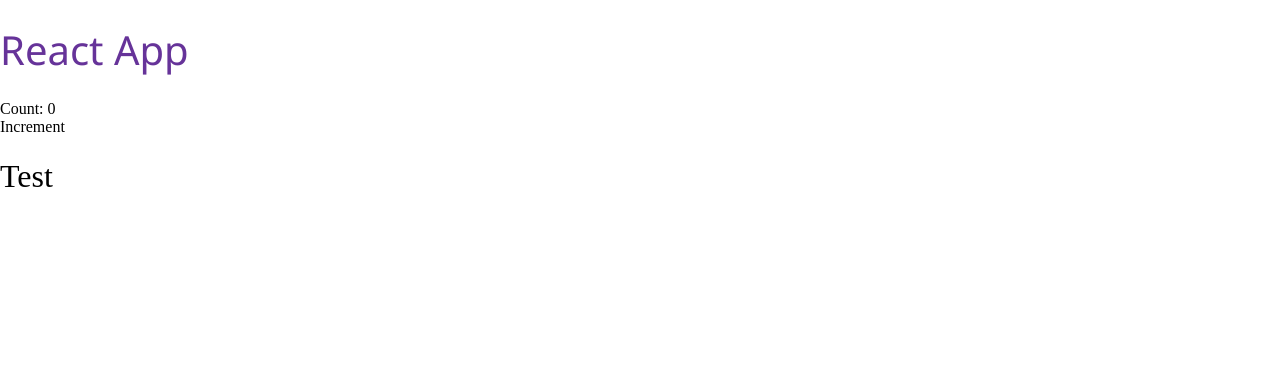
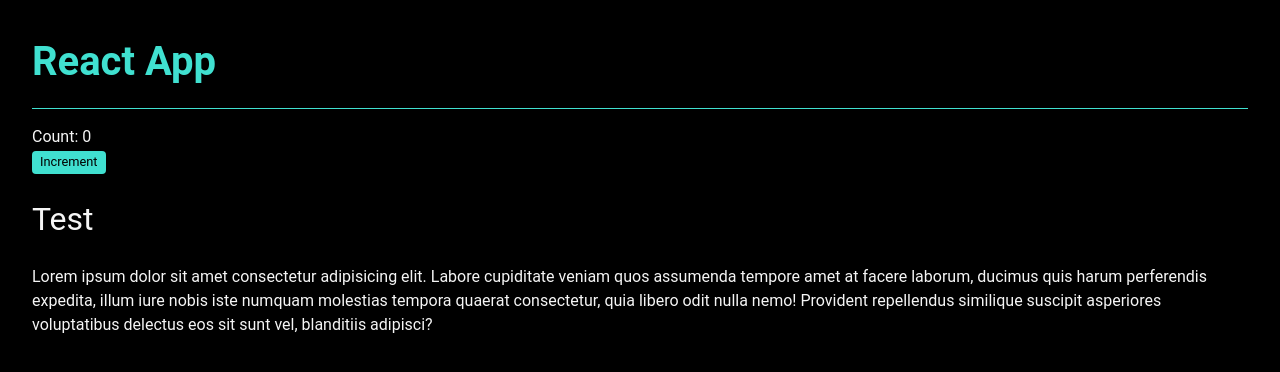
Before and after one commit to rogerio-romao/js-react-frontend-starter, a React (Vite) app: page / in a window 1280 px wide. Shown: the top 372 px of the page. Built offline with nearby package versions, Linux system fonts and the light colour scheme.

Commit message:
feat(styles): Add basic styles

```diff
--- a/src/css/app.module.css
+++ b/src/css/app.module.css
@@ -1,5 +1,25 @@
+.app {
+    padding: 2rem;
+}
+
 h1.mainpage_title {
-    color: rebeccapurple;
-    font-family: Segoe UI, Tahoma, Geneva, Verdana, sans-serif;
+    color: turquoise;
+    font-weight: 600;
     font-size: 2.5rem;
+    margin: 0;
 }
+
+.increment_btn {
+    background-color: turquoise;
+    color: black;
+    font-size: 0.8rem;
+    padding: 0.25rem 0.5rem;
+    border-radius: 0.25rem;
+    border: none;
+    cursor: pointer;
+}
+
+.separator {
+    margin: 1rem 0;
+    border-block-end: 1px solid turquoise;
+}
--- a/src/css/global.css
+++ b/src/css/global.css
@@ -1,3 +1,17 @@
 /* Reset and Normalize CSS */
 @import './vendor/reset.css';
 @import './vendor/normalize.css';
+@import url('https://fonts.googleapis.com/css2?family=Lato&family=Roboto+Condensed:wght@100;200;300;400;500;600;700;800;900&display=swap');
+
+html,
+body {
+    block-size: 100%;
+    inline-size: 100%;
+    font-family: Roboto, sans-serif;
+    font-size: 1rem;
+    line-height: 1.5;
+    color: whitesmoke;
+    -webkit-font-smoothing: antialiased;
+    -moz-osx-font-smoothing: grayscale;
+    background-color: black;
+}
--- a/src/main.jsx
+++ b/src/main.jsx
@@ -1,6 +1,6 @@
 // packages
 import React from 'react';
-import ReactDOM from 'react-dom';
+import { createRoot } from 'react-dom/client';
 
 // components
 import App from '@/pages/App.jsx';
@@ -8,7 +8,7 @@ import App from '@/pages/App.jsx';
 // styles
 import '@/css/global.css';
 
-ReactDOM.createRoot(document.querySelector('#root')).render(
+createRoot(document.querySelector('#root')).render(
     <React.StrictMode>
         <App />
     </React.StrictMode>
--- a/src/pages/App.jsx
+++ b/src/pages/App.jsx
@@ -11,14 +11,30 @@ export default function App() {
     const [count, setCount] = useState(0);
 
     return (
-        <div className='App'>
+        <div className={styles.app}>
             <h1 className={styles.mainpage_title}>React App</h1>
 
-            <p>Count: {count}</p>
+            <hr className={styles.separator} />
 
-            <button onClick={() => setCount(count + 1)}>Increment</button>
+            <p data-testid='counter'>Count: {count}</p>
+
+            <button
+                className={styles.increment_btn}
+                onClick={() => setCount(count + 1)}
+            >
+                Increment
+            </button>
 
             <Test />
+
+            <p>
+                Lorem ipsum dolor sit amet consectetur adipisicing elit. Labore
+                cupiditate veniam quos assumenda tempore amet at facere laborum,
+                ducimus quis harum perferendis expedita, illum iure nobis iste
+                numquam molestias tempora quaerat consectetur, quia libero odit
+                nulla nemo! Provident repellendus similique suscipit asperiores
+                voluptatibus delectus eos sit sunt vel, blanditiis adipisci?
+            </p>
         </div>
     );
 }
```
Also changed, not shown: .stylelintrc.json, 1 other file (tests, documents, lock files or other folders).
